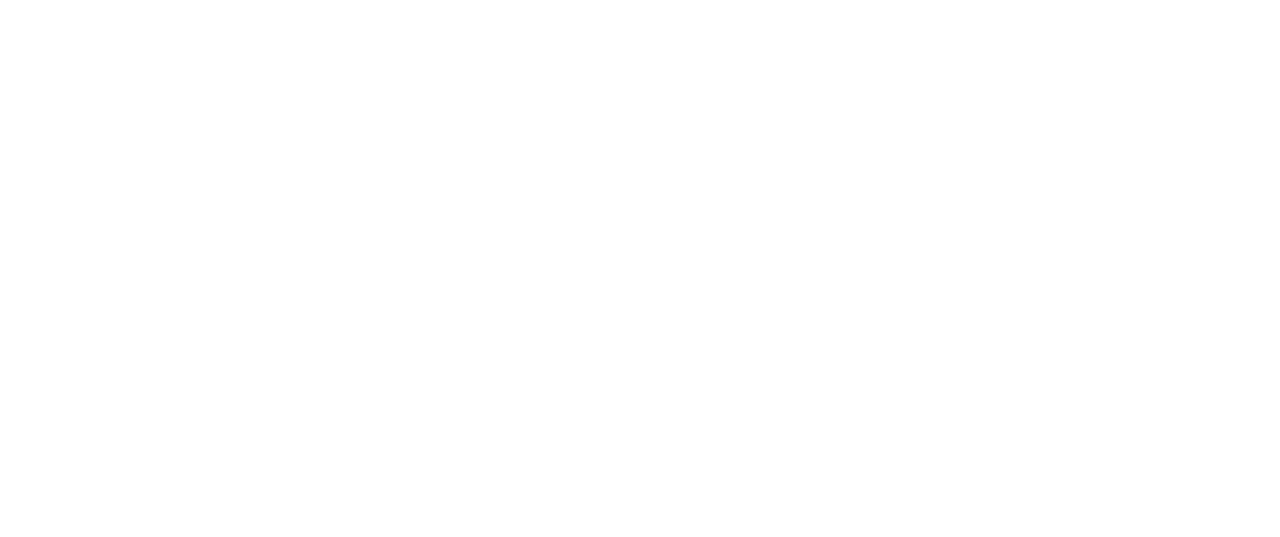
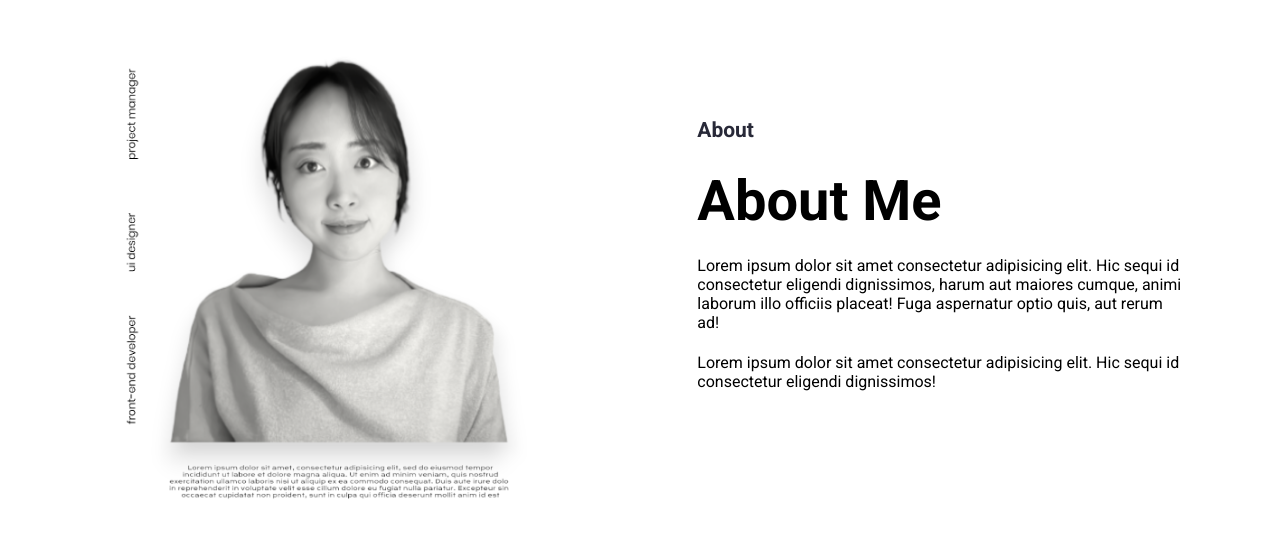
Before and after one commit to ellen3128/portfolio_updated, a React (Create React App) app: page / in a window 1280 px wide. Shown: the part 2034-2571 px from the top of the page. Before the commit the page ends 1827 px from the top, so only its background shows below. Built offline with nearby package versions, Linux system fonts and the light colour scheme.

Commit message:
images updated and about me section completed

```diff
--- a/src/App.css
+++ b/src/App.css
@@ -320,3 +320,18 @@
   font-weight: 400;
   line-height: 32px;;
 }
+
+/* about me */
+
+.about--section {
+  display: grid;
+  padding: 133.3px 95.3px;
+  align-items: center;
+  gap: 114.6px;
+  grid-template-columns: repeat(2, 1fr);
+}
+
+.about--section--img > img {
+  width: 100%;
+  height: 100%;
+}
--- a/src/Pages/Home/AboutMe.jsx
+++ b/src/Pages/Home/AboutMe.jsx
@@ -0,0 +1,18 @@
+
+export default function AboutMe () {
+    return (
+        <section id="AboutMe" className="about--section">
+            <div className="about--section--img">
+                <img src="./img/about-me1.png" alt="About Me" />
+            </div>
+            <div className="hero--section--content--box--about--section--box">
+                <div className="hero--section--content">
+                    <p className="section--title">About</p>
+                    <h1 className="skills=section--heading">About Me</h1>
+                    <p className="hero--section-description"> Lorem ipsum dolor sit amet consectetur adipisicing elit. Hic sequi id consectetur eligendi dignissimos, harum aut maiores cumque, animi laborum illo officiis placeat! Fuga aspernatur optio quis, aut rerum ad!</p>
+                    <p className="hero--section-description"> Lorem ipsum dolor sit amet consectetur adipisicing elit. Hic sequi id consectetur eligendi dignissimos!</p>
+                </div>
+                </div>
+        </section>
+    )
+}
--- a/src/Pages/Home/HeroSection.jsx
+++ b/src/Pages/Home/HeroSection.jsx
@@ -18,6 +18,7 @@
             </div>
             <div className="hero--section--img">
                 <img src="./img/hero_img4.png" alt="Hero Section" />
+
             </div>
         </section>
     )
--- a/src/Pages/Home/Homescreen/index.jsx
+++ b/src/Pages/Home/Homescreen/index.jsx
@@ -1,11 +1,13 @@
 import HeroSection from "../HeroSection";
 import MySkills from "../MySkills";
+import AboutMe from '../AboutMe';
 
 export default function Home () {
     return (
         <>
             <HeroSection />
             <MySkills />
+            <AboutMe />
         </>
     )
 }
```
Also changed, not shown: public/img/about-me1.png (added), public/img/about-me2.jpg (added).
